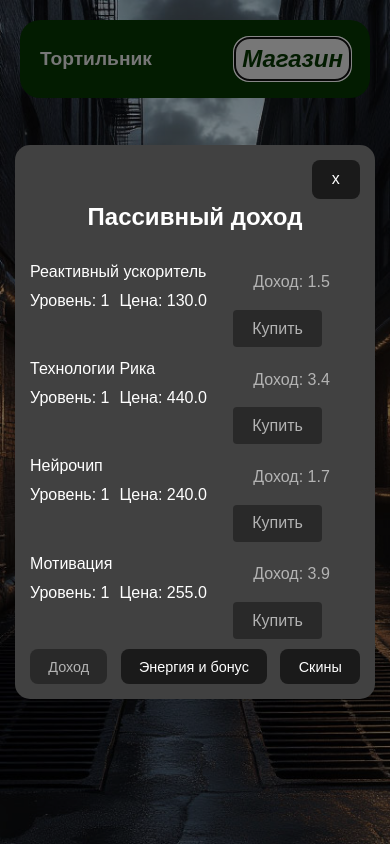
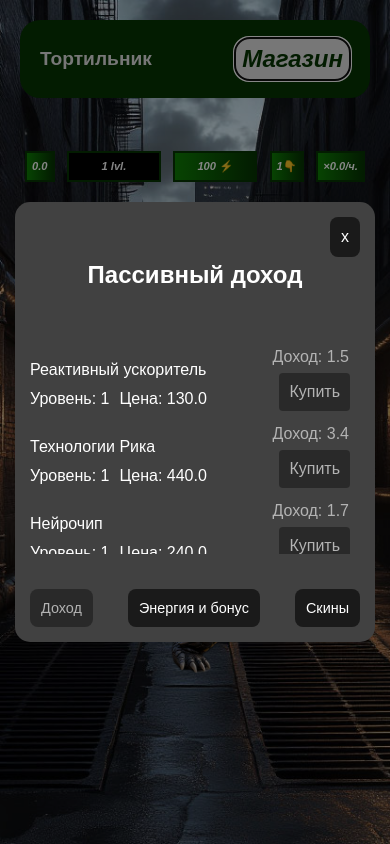
Before and after one commit to ArtKonX/turtle-clicker-vue, a Vue app: page / in a window 390 px wide. Both pictures are taken after a click on the button "Магазин". Built offline with nearby package versions, Linux system fonts and the light colour scheme.

Commit message:
Change errors with styles on mobile

```diff
--- a/src/components/TurtleClicker/TurtleClicker.vue
+++ b/src/components/TurtleClicker/TurtleClicker.vue
@@ -95,20 +95,21 @@ function handleTouchStart(event) {
         if (store.energy > 0 && store.energy >= store.bonusMultiplier) {
             store.click();
 
-            createCoinAtTouch(touch);
+            createCoinAtTouch(touch, i);
         }
     }
 }
 
-function createCoinAtTouch(touch) {
+function createCoinAtTouch(touch, fingerIndex) {
     const containerEl = document.querySelector('.clicker-container');
     const containerRect = containerEl.getBoundingClientRect();
 
-    const coinX = touch.clientX;
-    const coinY = touch.clientY - containerRect.top - 130;
+    const offset = fingerIndex * 15;
+    const coinX = touch.clientX + offset;
+    const coinY = touch.clientY - containerRect.top - 130 - offset;
 
     const coin = {
-        id: Date.now() + Math.random() + i,
+        id: Date.now() + Math.random() + + fingerIndex,
         x: coinX,
         y: coinY,
         delay: Math.random() * 0.2,
@@ -894,6 +895,7 @@ function handleClick(event) {
 }
 
 .coin-img {
+
     width: 100px;
     height: 100px;
     filter: drop-shadow(0 0 5px rgba(255, 215, 0, 0.8)) drop-shadow(0 0 10px rgba(255, 215, 0, 0.5));
--- a/src/components/turtle-store/EnergyAndBonus/EnergyAndBonus.vue
+++ b/src/components/turtle-store/EnergyAndBonus/EnergyAndBonus.vue
@@ -30,7 +30,7 @@
         <div class="energy-and-bonus">
             <div style="display: flex; flex-direction: column; align-items: start;">
                 <span>
-                    Увеличь бонус с каждого тапа:
+                    Увеличь бонус +1 с каждого тапа:
                 </span>
                 <div class="level-and-price">
                     <span>
@@ -42,7 +42,7 @@
                 </div>
             </div>
             <button @click="store.buyBonus" :disabled="store.score < (store.energyAndBonusData[1].level * 100) || store.energyAndBonusData[1].level >= 22">
-                {{store.energyAndBonusData[1].level < 22 ? 'Купить +1' : 'Max'}}
+                {{store.energyAndBonusData[1].level < 22 ? 'Купить' : 'Max'}}
             </button>
         </div>
     </div>
@@ -111,6 +111,10 @@ onUnmounted(() => {
     align-items: center;
     margin-bottom: 10px;
 
+    button {
+          padding: 10px;
+    }
+
     span {
         text-align: start;
 
--- a/src/components/turtle-store/PassiveIncome/PassiveIncome.vue
+++ b/src/components/turtle-store/PassiveIncome/PassiveIncome.vue
@@ -8,18 +8,19 @@
                         Уровень: {{ store.incomeData[value.id].level }}
                     </span>
                     <span v-if="store.incomeData[value.id].level < dataShop[0].maxLevel">
-                        Цена: {{ (store.incomeData[value.id].ratioPrice * value.price).toFixed(1) }}
+                        Цена: {{ (store.incomeData[value.id].ratioPrice * value.price).toFixed(0) > 1000 ? ((store.incomeData[value.id].ratioPrice * value.price).toFixed(0) / 1000).toFixed(0) + 'k' : (store.incomeData[value.id].ratioPrice * value.price).toFixed(1) }}
                     </span>
                 </div>
             </div>
             <div class="income-and-btn">
                 <span class="income">
-                    Доход: {{ (store.incomeData[value.id].ratioBonus * value.income).toFixed(1) }}
+                    Доход: {{ (store.incomeData[value.id].ratioBonus * value.income).toFixed(0) > 1000 ?
+                        (Number((store.incomeData[value.id].ratioBonus * value.income).toFixed(0)) / 1000).toFixed(0) + 'k'
+                        : (store.incomeData[value.id].ratioBonus * value.income).toFixed(1) }}
                 </span>
                 <button class="shop__btn" @click="store.buyIncome(value.income, value.price, value.id)"
                     :disabled="(value.price > store.score) || (store.incomeData[value.id].level >= dataShop[0].maxLevel)">
-                    {{ (store.incomeData[value.id].level < dataShop[0].maxLevel) ? 'Купить' : 'Max'}}
-                </button>
+                    {{ (store.incomeData[value.id].level < dataShop[0].maxLevel) ? 'Купить' : 'Max' }} </button>
             </div>
         </div>
     </div>
@@ -77,7 +78,9 @@ const dataShop = reactive([
     display: flex;
     flex-direction: column;
     align-items: start;
-    margin-bottom: 10px;
+    max-height: 220px;
+    overflow-y: auto;
+    padding-right: 10px;
 }
 
 .shop__cart {
@@ -85,6 +88,10 @@ const dataShop = reactive([
     justify-content: space-between;
     width: 100%;
     margin-top: 10px;
+
+    @media screen and (max-width: 720px) {
+        align-items: end;
+    }
 }
 
 .shop__cart-info {
@@ -110,24 +117,28 @@ const dataShop = reactive([
 
     @media screen and (max-width: 720px) {
         flex-direction: column;
-        align-items: flex-start;
+        align-items: end;
     }
 }
 
 .income {
-    margin-right: 10px;
     border-radius: 8px;
     border: 1px solid transparent;
-    padding: 0.6em 1.2em;
     font-size: 1em;
     font-weight: 500;
     color: white;
     opacity: 0.6;
-    margin-bottom: 5px;
+    max-width: 100px;
+    margin-bottom: 3px;
+    margin-right: 5px;
+
+    @media screen and (max-width: 720px) {
+        margin-right: 0px;
+    }
 }
 
 .shop__btn {
-    padding: 0.6em 1.2em;
+    padding: 10px;
     background-color: #1A1A1A;
     color: white;
     border: none;
--- a/src/components/turtle-store/SkinsShop/SkinsShop.vue
+++ b/src/components/turtle-store/SkinsShop/SkinsShop.vue
@@ -139,6 +139,7 @@ function buySecretGame(indx) {
     button {
         background-color: #1A1A1A !important;
         color: white;
+          padding: 10px;
     }
 
     img {
--- a/src/components/turtle-store/TurtleStore.vue
+++ b/src/components/turtle-store/TurtleStore.vue
@@ -132,11 +132,12 @@ function selectIndxMenu(indx) {
                 justify-content: space-between;
                 width: 100%;
                 margin-top: 10px;
+                align-items: end;
 
                 .shop__cart-info {
                     display: flex;
                     flex-direction: column;
-                    align-items: start;
+                    align-items: end;
                 }
             }
         }
--- a/src/style.css
+++ b/src/style.css
@@ -18,6 +18,7 @@ a {
   color: #646cff;
   text-decoration: inherit;
 }
+
 a:hover {
   color: #535bf2;
 }
@@ -42,10 +43,18 @@ h1 {
   margin: 0;
 }
 
+img {
+  outline: none;
+  -webkit-user-select: none;
+  user-select: none;
+  -webkit-user-drag: none;
+  user-drag: none;
+}
+
 button {
   border-radius: 8px;
   border: 1px solid transparent;
-  padding: 0.6em 1.2em;
+  padding: 10px;
   font-size: 1em;
   font-weight: 500;
   font-family: inherit;
@@ -53,9 +62,11 @@ button {
   cursor: pointer;
   transition: border-color 0.25s;
 }
+
 button:hover {
   border-color: #646cff;
 }
+
 button:focus,
 button:focus-visible {
   outline: 4px auto -webkit-focus-ring-color;
@@ -80,9 +91,11 @@ button:focus-visible {
     color: #213547;
     background-color: #ffffff;
   }
+
   a:hover {
     color: #747bff;
   }
+
   button {
     background-color: #f9f9f9;
   }
```
